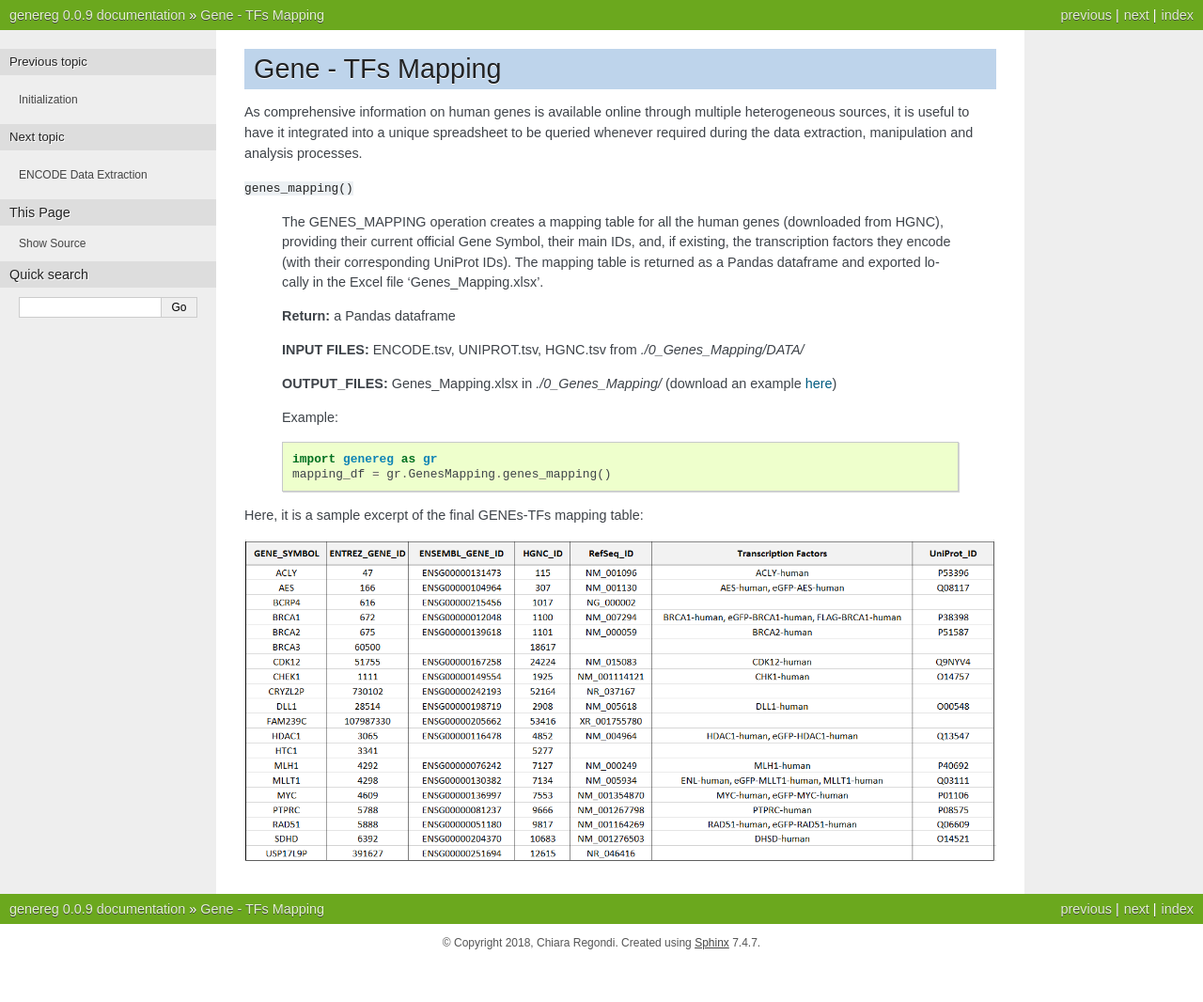
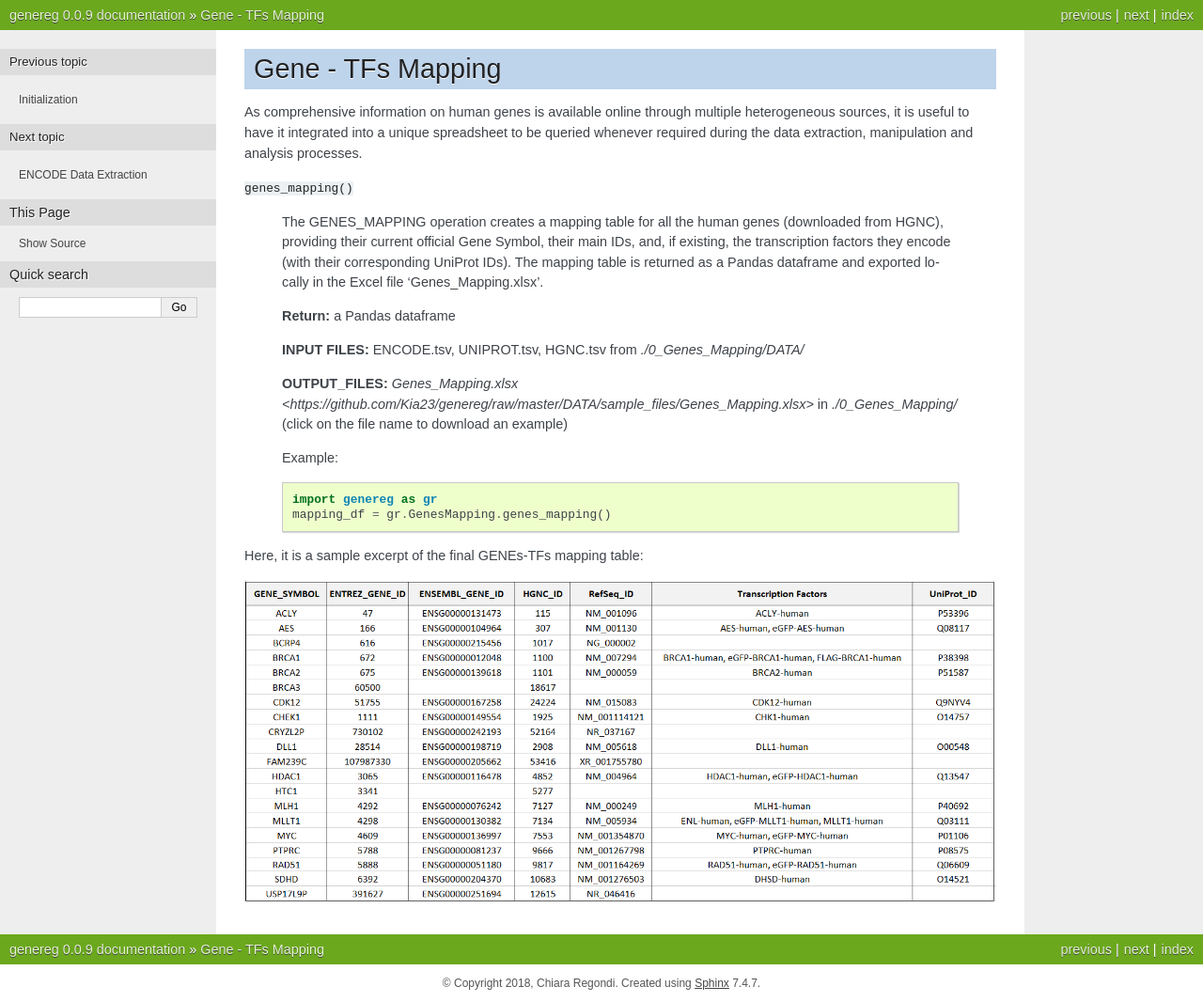
Before and after one commit to DEIB-GECO/genereg, a Sphinx documentation site: the page built from doc/source/mapping.rst, in a window 1280 px wide. Shown: the whole page at 94% size. Built offline with Sphinx 7.4.7, drawn with Linux system fonts in a browser that asks for light colours; before the commit the page ends 1023 px from its top, so only the background shows below that.

Commit message:
Update mapping.rst

```diff
--- a/doc/source/mapping.rst
+++ b/doc/source/mapping.rst
@@ -10,7 +10,7 @@ As comprehensive information on human genes is available online through multiple
 
 	**INPUT FILES:** ENCODE.tsv, UNIPROT.tsv, HGNC.tsv from *./0_Genes_Mapping/DATA/*
 
-	**OUTPUT_FILES:** Genes_Mapping.xlsx in *./0_Genes_Mapping/* (download an example `here <https://github.com/Kia23/genereg/raw/master/DATA/sample_files/Genes_Mapping.xlsx>`_)
+	**OUTPUT_FILES:** `Genes_Mapping.xlsx <https://github.com/Kia23/genereg/raw/master/DATA/sample_files/Genes_Mapping.xlsx>` in *./0_Genes_Mapping/* (click on the file name to download an example)
 
 	Example::
 
```
